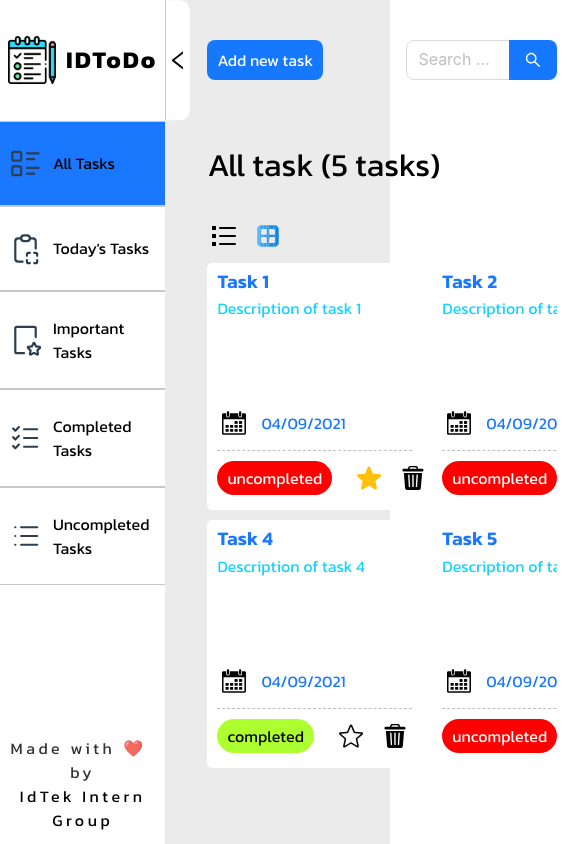
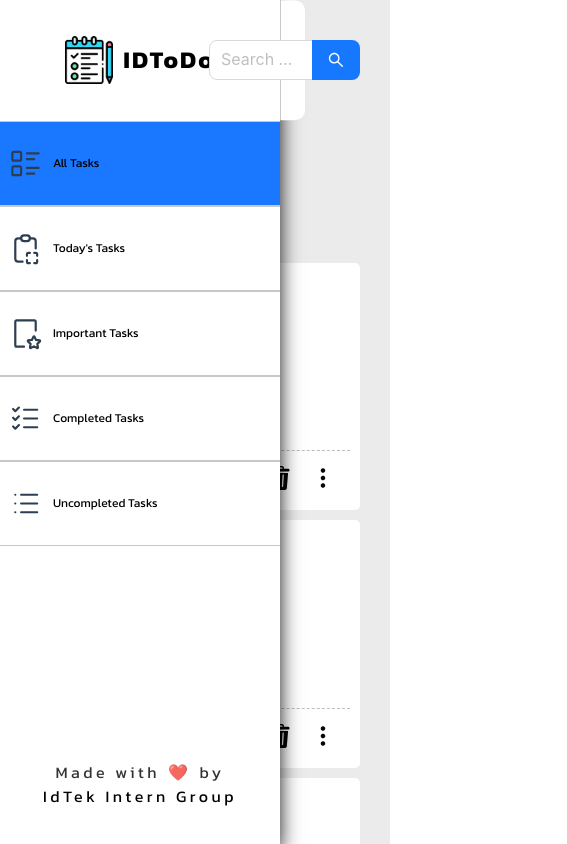
Before and after one commit to phongpham0702/project-idtodo, a React (Vite) app: page / in a window 390 px wide. Shown: the whole page, 567 px wide, since content can reach past the window. Built offline with nearby package versions, Linux system fonts and the light colour scheme.

Commit message:
responsive

```diff
--- a/src/assets/styles/SideBarStyle/sidebar.css
+++ b/src/assets/styles/SideBarStyle/sidebar.css
@@ -93,3 +93,11 @@
     text-align: center;
     letter-spacing: 3.5px;
 }
+
+@media only screen and (max-width: 768px) {
+    .sidebar{
+        height: 100% !important;
+        position: absolute;
+        box-shadow: -6px 3px 20px 5px black;
+    }
+}
--- a/src/assets/styles/SideBarStyle/tab.css
+++ b/src/assets/styles/SideBarStyle/tab.css
@@ -29,3 +29,10 @@
 .sidebar-tab img{
     width: 35px;
 }
+
+
+@media only screen and (max-width: 768px) {
+    .sidebar-tab span{
+        font-size: 0.75em;
+    }
+}
--- a/src/assets/styles/TaskContainer/TaskContainer.css
+++ b/src/assets/styles/TaskContainer/TaskContainer.css
@@ -84,3 +84,15 @@
 .add-task-box:active{
     background-color:     var(--main-color-blur);
 }
+
+@media only screen and (max-width: 768px) {
+    .task-list{
+        grid-template-columns: 1fr 1fr;
+    }
+}
+
+@media only screen and (max-width: 450px) {
+    .task-list{
+        grid-template-columns: 1fr;
+    }
+}
```
